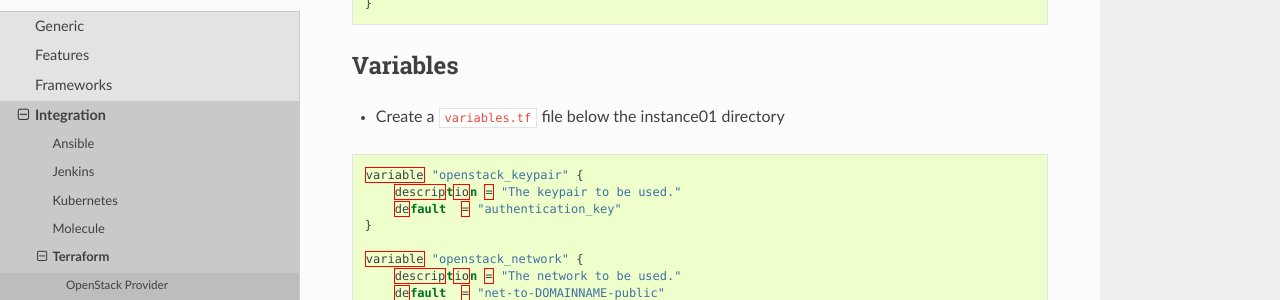
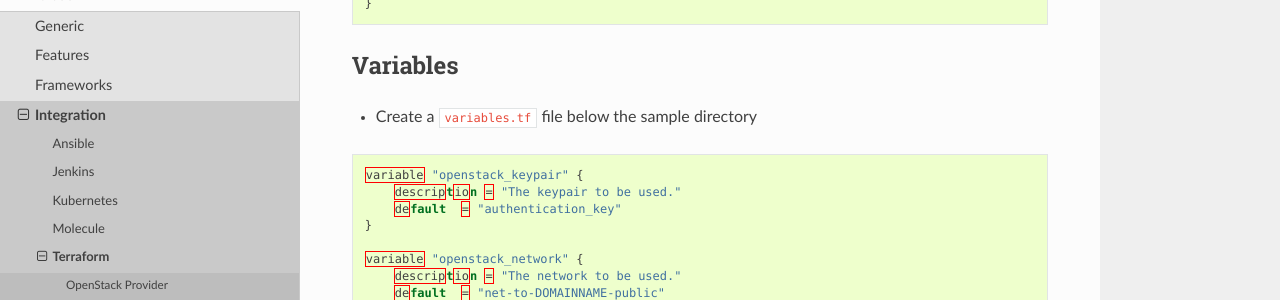
Before and after one commit to betacloud/documentation, a Sphinx documentation site: the page built from source/end-user/integration/terraform.rst, in a window 1280 px wide and 900 px high, scrolled down 1532 px. Shown: the part 151-451 px from the top of the window. Built offline with Sphinx 7.4.7 and the Read the Docs theme 2.0.0, drawn with Linux system fonts in a browser that asks for light colours; pages that are not in the unit, such as notebooks, are missing from menus.

Commit message:
Update: variable typo (instance01 to sample)

```diff
--- a/source/end-user/integration/terraform.rst
+++ b/source/end-user/integration/terraform.rst
@@ -96,7 +96,7 @@ OpenStack Resource
 Variables
 ============
 
-* Create a ``variables.tf`` file below the instance01 directory
+* Create a ``variables.tf`` file below the sample directory
 
 .. code-block:: json
 
```
